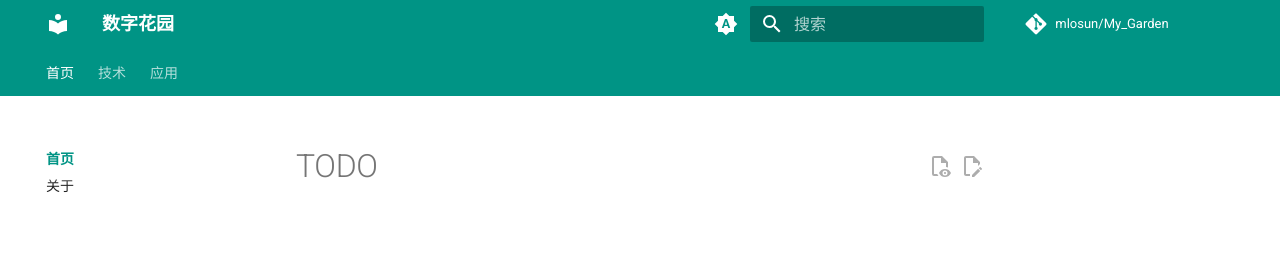
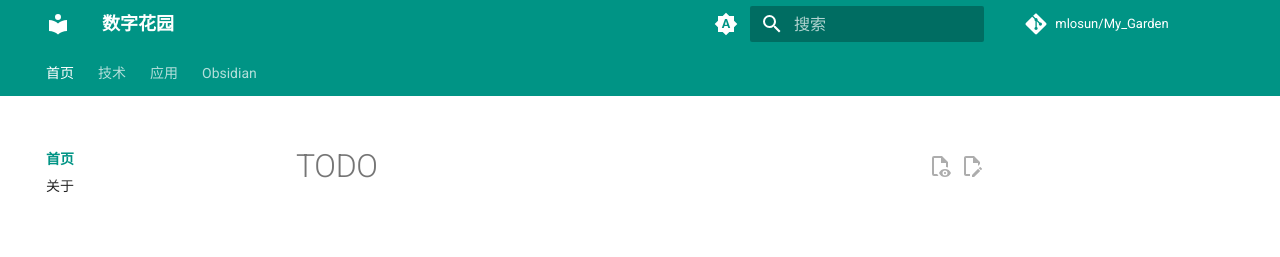
Before and after one commit to mlosun/My_Garden, an MkDocs documentation site: the page built from docs/index.md, in a window 1280 px wide. Shown: the top 257 px of the page. Built offline with MkDocs 1.6.1 and Material for MkDocs 9.7.7, drawn with Linux system fonts in a browser that asks for light colours; comment, search, counter and statistics services are not loaded.

Commit message:
docs: 添加Obsidian相关文档到导航栏
在mkdocs.yml的导航栏中添加了Obsidian相关文档的入口，以便用户可以更方便地访问Obsidian的使用指南和资源。

```diff
--- a/mkdocs.yml
+++ b/mkdocs.yml
@@ -80,6 +80,8 @@ nav:
     - Linux: tech/Linux.md
   - 应用:
     - apps/index.md
+  - Obsidian:
+    - obsidian/index.md
 
 plugins:
   - search   # 启用搜索插件，允许用户搜索网站内容
```
